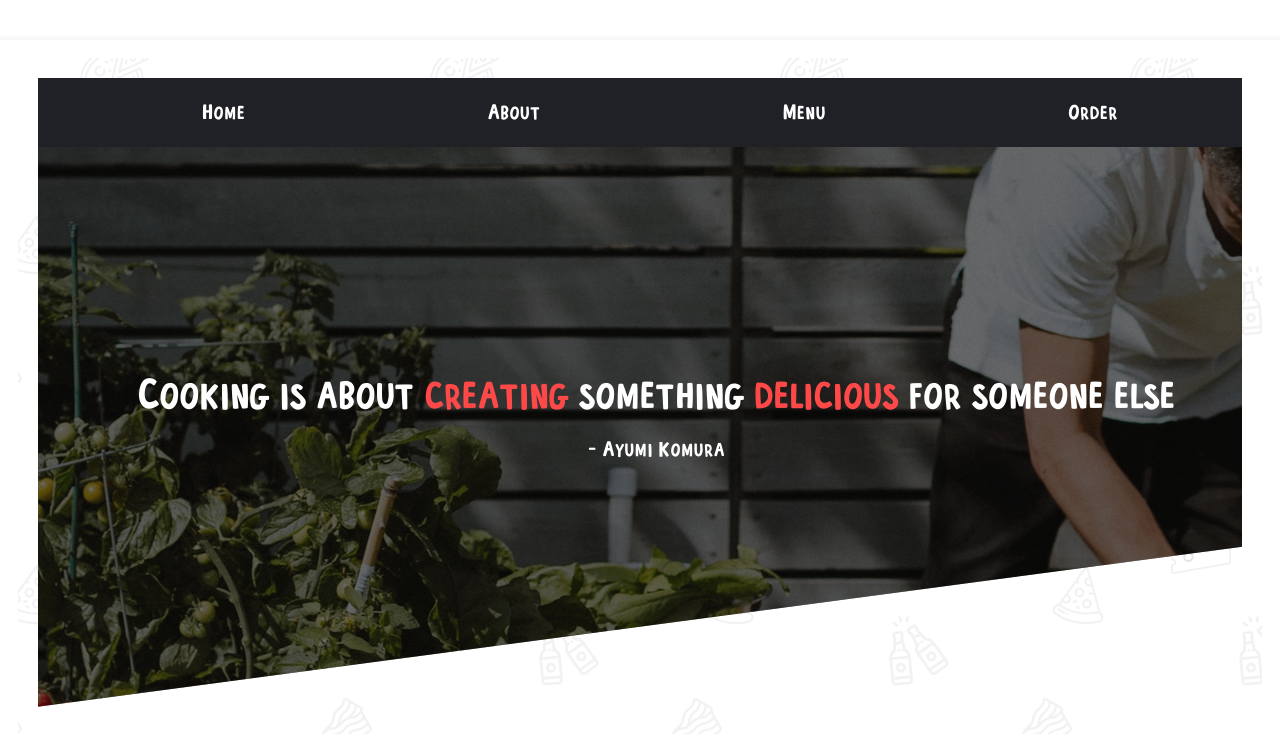
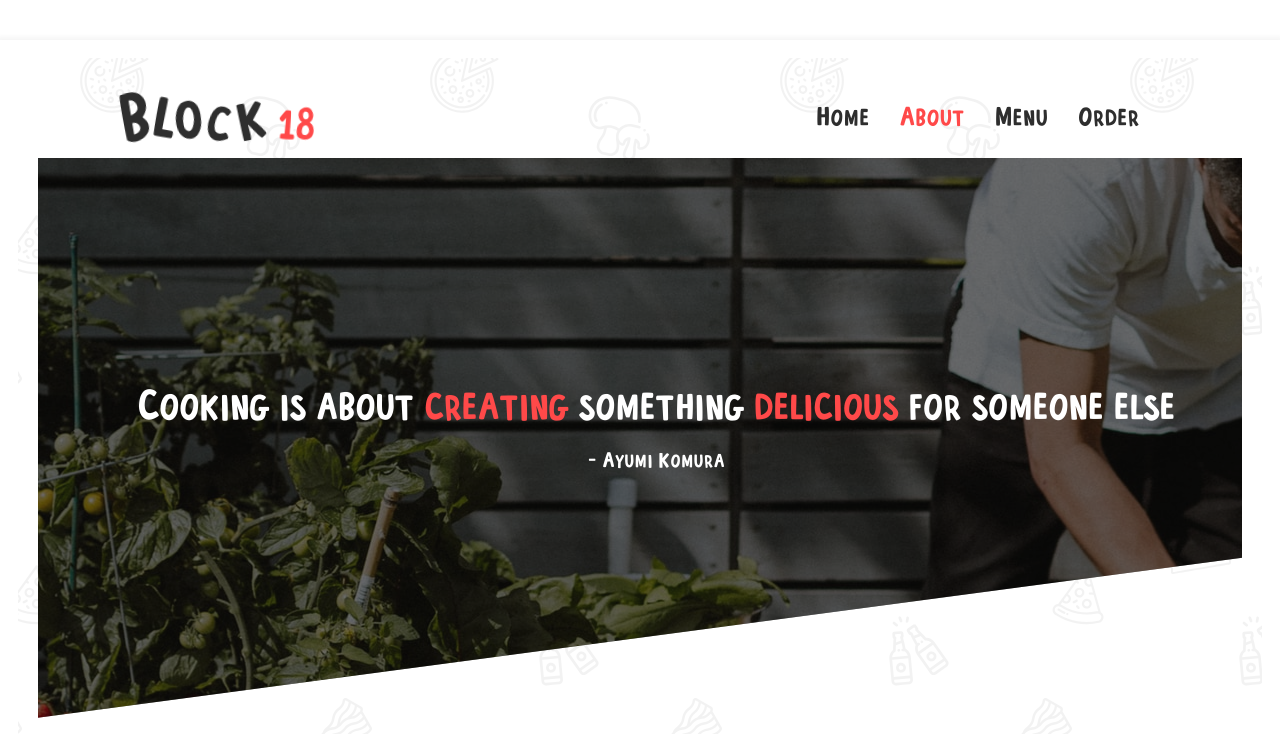
Before and after one commit to Junfengou/Block-18, a Gatsby site in the folder gatsby/: page /about in a window 1280 px wide. Shown: the top 734 px of the page. Built offline with nearby package versions, Linux system fonts and the light colour scheme; Gatsby itself is replaced by a stand-in of ours.

Commit message:
refactored navbar

```diff
--- a/gatsby/src/components/Nav.js
+++ b/gatsby/src/components/Nav.js
@@ -1,39 +1,266 @@
-import React from 'react'
-import { Link } from "gatsby"
-import styled from "styled-components"
-
+import React, { useState } from "react";
+import styled from "styled-components";
+import { Link } from "gatsby";
+import { GiCrossedBones } from "react-icons/gi";
+import { FaBars } from "react-icons/fa";
 
 function Nav() {
+	const [click, setClick] = useState(false);
+
+	const handleClick = () => {
+		setClick(!click);
+	};
+
+	const closeMobileMenu = () => {
+		setClick(false);
+	};
+
+	/*
+<div className="navbar-container">
+				<Link to="/" className="navbar-logo">
+					Block18
+				</Link>
+			</div>
+*/
+
 	return (
 		<NavStyles>
-            <ul>
-                <li><Link to="/">Home</Link></li>
-                <li><Link to="/about">About</Link></li>
-                <li><Link to="/menu">Menu</Link></li>
-                <li><Link to="/order">Order</Link></li>
+			<div className="navbar-container">
+				<Link to="/" className="navbar-logo">
+					<h4>
+						<span className="letter B">B</span>
+						<span className="letter l">l</span>
+						<span className="letter o">o</span>
+						<span className="letter c">c</span>
+						<span className="letter k">k</span>
+						<span className="letter i">1</span>
+						<span className="letter e">8</span>
+					</h4>
+				</Link>
+			</div>
+
+			<div className="menu-icon" onClick={handleClick}>
+				<i>{click ? <GiCrossedBones /> : <FaBars />}</i>
+			</div>
+
+			<ul className={click ? "nav-menu active" : "nav-menu"}>
+				<li className="nav-item">
+					<Link to="/" className="nav-link" onClick={closeMobileMenu}>
+						Home
+					</Link>
+				</li>
+
+				<li className="nav-item">
+					<Link to="/about" className="nav-link" onClick={closeMobileMenu}>
+						About
+					</Link>
+				</li>
+
+				<li className="nav-item">
+					<Link to="/menu" className="nav-link" onClick={closeMobileMenu}>
+						Menu
+					</Link>
+				</li>
+
+				<li className="nav-item">
+					<Link to="/order" className="nav-link" onClick={closeMobileMenu}>
+						Order
+					</Link>
+				</li>
 			</ul>
 		</NavStyles>
-    )
+	);
 }
 
 const NavStyles = styled.nav`
-    --lightblack: rgb(32, 33, 38);
-    border: solid var(--lightblack) ;
-    background: var(--lightblack);
-    height: 100%;
-    color: white;
-
-    ul {
 	/* border: solid red; */
 	display: flex;
-        justify-content: space-around;
-        list-style-type: none;
+	justify-content: center;
+	align-items: center;
+	font-size: 2rem;
+	position: sticky;
+	height: 80px;
+	z-index: 999;
 
+	.letter {
+		font-size: 1.6em;
+		--scale: 1;
+		--rotate: -10deg;
+		--translateX: 0;
+		--translateY: 0;
+		--rotateX: 0deg;
+		transform: scale(var(--scale)) rotate(var(--rotate))
+			translateX(var(--translateX)) translateY(var(--translateY))
+			rotateX(var(--rotateX));
+		display: inline-block;
+		line-height: 1;
+		transition: transform 0.3s;
+
+		&.B {
+			/* --translateX: -0.10; */
 		}
+
+		&.l {
+			--rotate: 10deg;
+			--scale: 1;
+			--translateX: 0.05em;
+			--translateY: -0.05em;
+		}
+
+		&.o {
+			--scale: 0.9;
+			--rotate: -10deg;
+			--translateY: 0em;
+			--translateX: 0em;
+		}
+
+		&.c {
+			--rotate: 12deg;
+			--scale: 0.8;
+			--translateX: 0em;
+			--translateY: 0.1em;
+		}
+
+		&.k {
+			--rotate: -12deg;
+			--scale: 0.9;
+			--translateX: 0em;
+			--translateY: 0em;
+		}
+
+		&.i {
+			--rotate: 1deg;
+			--scale: 0.6;
+			--translateX: 0.1em;
+			--translateY: 0.2em;
+			color: var(--red);
+		}
+
+		&.e {
+			--rotate: 10deg;
+			--scale: 0.6;
+			--translateX: -0.2em;
+			--translateY: 0.2em;
+			color: var(--red);
+		}
+	}
+
+	//-------------------
+
+	.navbar-container {
+		display: flex;
+		justify-content: center;
+		align-items: center;
+		max-width: 1500px;
+		height: 80px;
+	}
+
+	.navbar-logo {
+		justify-self: start;
+		cursor: pointer;
+		text-decoration: none;
+		font-size: 4rem;
+		display: flex;
+		align-items: center;
+	}
+
+	.nav-menu {
+		display: grid;
+		grid-template-columns: repeat(4, auto);
+		gap: 3rem;
+		list-style: none;
+		text-align: center;
+		width: 60vw;
+		justify-content: end;
+		margin-right: 2rem;
+	}
+
+	/* .nav-item {
+		height: 80px;
+	} */
+
+	a {
+		text-decoration: none;
+		font-size: 2.5rem;
+
+		&[aria-current="page"] {
+			color: var(--red);
+		}
+	}
+
+	.nav-links {
+		display: flex;
+		align-items: center;
+		justify-self: center;
+		padding: 0.5rem 1rem;
+		height: 100%;
+	}
+
+	.menu-icon {
+		display: none;
+	}
+
+	@media screen and (max-width: 960px) {
+		.letter {
+			font-size: 1em;
+		}
+
+		.nav-menu {
+			display: flex;
+			flex-direction: column;
+			justify-content: center;
+			align-self: center;
+			width: 100%;
+			height: 90vh;
+			position: absolute;
+			top: 50px;
+			left: -100%;
+			opacity: 1;
+			transition: all 0.5s ease;
+		}
+
+		.nav-menu.active {
+			background: var(--lightblack);
+			left: 0;
+			opacity: 1;
+			transition: all 0.5s ease;
+			z-index: 1;
+		}
+
+		.nav-links {
+			text-align: center;
+			padding: 2rem;
+		}
+
+		.navbar-logo {
+			position: absolute;
+			top: 0;
+			left: 0;
+			transform: translate(25%, 30%);
+		}
+
+		.menu-icon {
+			display: block;
+			position: absolute;
+			top: 0;
+			right: 0;
+			transform: translate(-100%, 60%);
+			font-size: 3rem;
+			cursor: pointer;
+		}
+
+		.nav-item {
+			/* border: solid red; */
+			margin-bottom: 2rem;
 			a {
 				color: white;
-        text-decoration: none;
+				font-size: 4rem;
 			}
-`
+		}
 
-export default Nav
+		.nav-links-mobile {
+		}
+	}
+`;
+
+export default Nav;
```
Also changed, not shown: gatsby/src/components/Home/Options.js (+49 -40 lines), gatsby/src/components/Layout.js (+17 -17 lines). Lines whose indentation alone changed are shown as unchanged.
